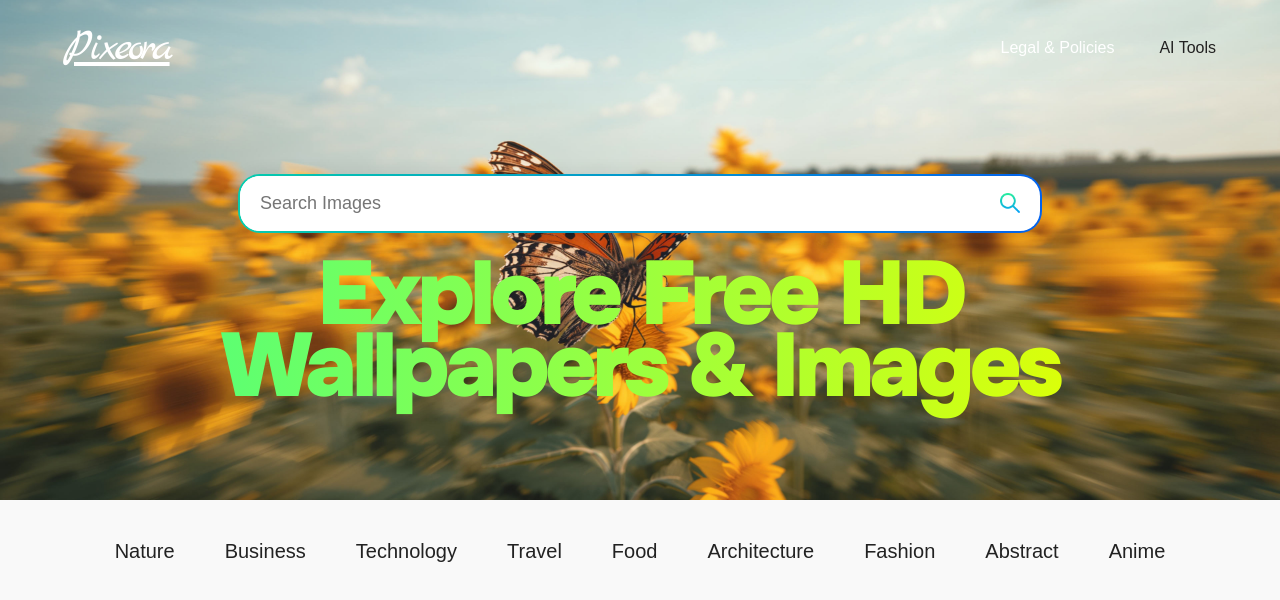
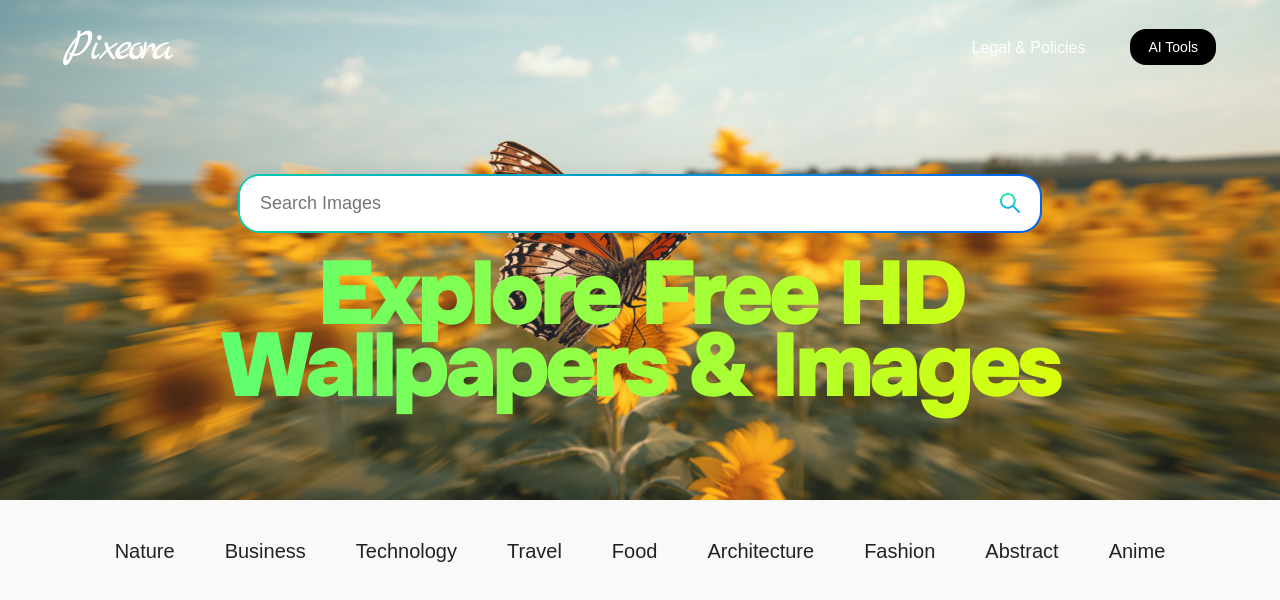
Before and after one commit to arjunaniltdpa-wq/image-stock-frontend, a plain HTML site: page index.html in a window 1280 px wide. Drawn offline with Linux system fonts and the light colour scheme; no server answers.

Commit message:
Auto Update - 20251130181001

```diff
--- a/css/style.css
+++ b/css/style.css
@@ -37,7 +37,8 @@ color: #222;
     font-size: 45px;
     color: #ffffff; /* FIX: white on banner */
     letter-spacing: -0.08em;
-}
+    text-decoration: none !important;
+  }
 
 /* LEGAL LINK */
 .legal-link-header {
@@ -72,14 +73,25 @@ color: #222;
 .dropdown {
     position: relative;
 }
+/* AI Tools Button Style (Black Box Button) */
 .dropdown-btn {
-  background: none;
+  background: #000;
+  color: #fff;
+  padding: 10px 18px;
+  border-radius: 16px;
   border: none;
-  font: inherit;
-  color: inherit;
+  font-size: 14px;
+  font-weight: 400;
   cursor: pointer;
-  padding: 0;
+  transition: 0.2s ease;
+  display: inline-block;
 }
+
+/* Hover effect */
+.dropdown-btn:hover {
+  background: #333;
+}
+
 
 /* NAV LINKS - default */
 .nav-links a {
--- a/index.html
+++ b/index.html
@@ -113,7 +113,7 @@
 
     <nav class="nav-links">
       <ul class="nav-menu">
-        <li><a href="legal.html" class="legal-link-header">Legal & Policies</a></li>
+        <a href="legal.html" class="legal-link-header">Legal & Policies</a></li>
         <li class="dropdown">
           <button class="dropdown-btn" aria-label="AI Tools Menu">AI Tools</button>
           <ul class="dropdown-content">
```
